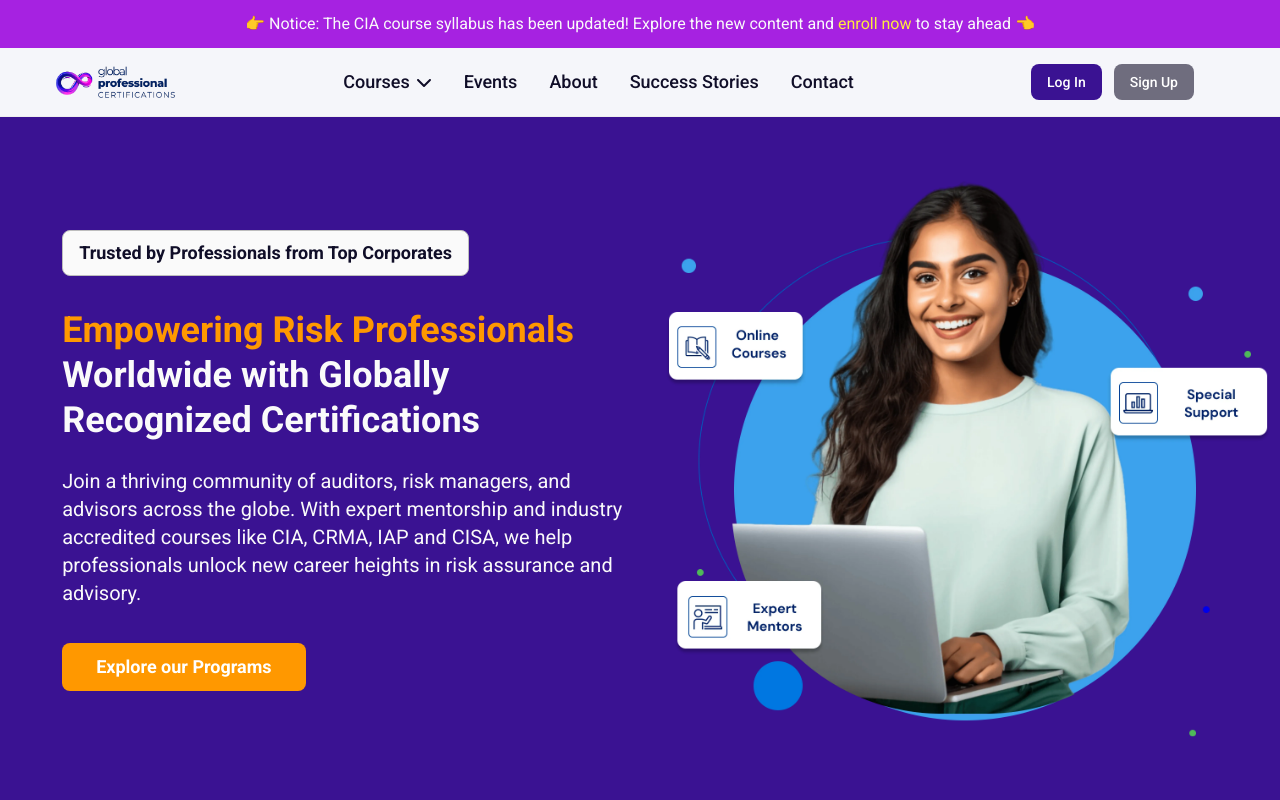
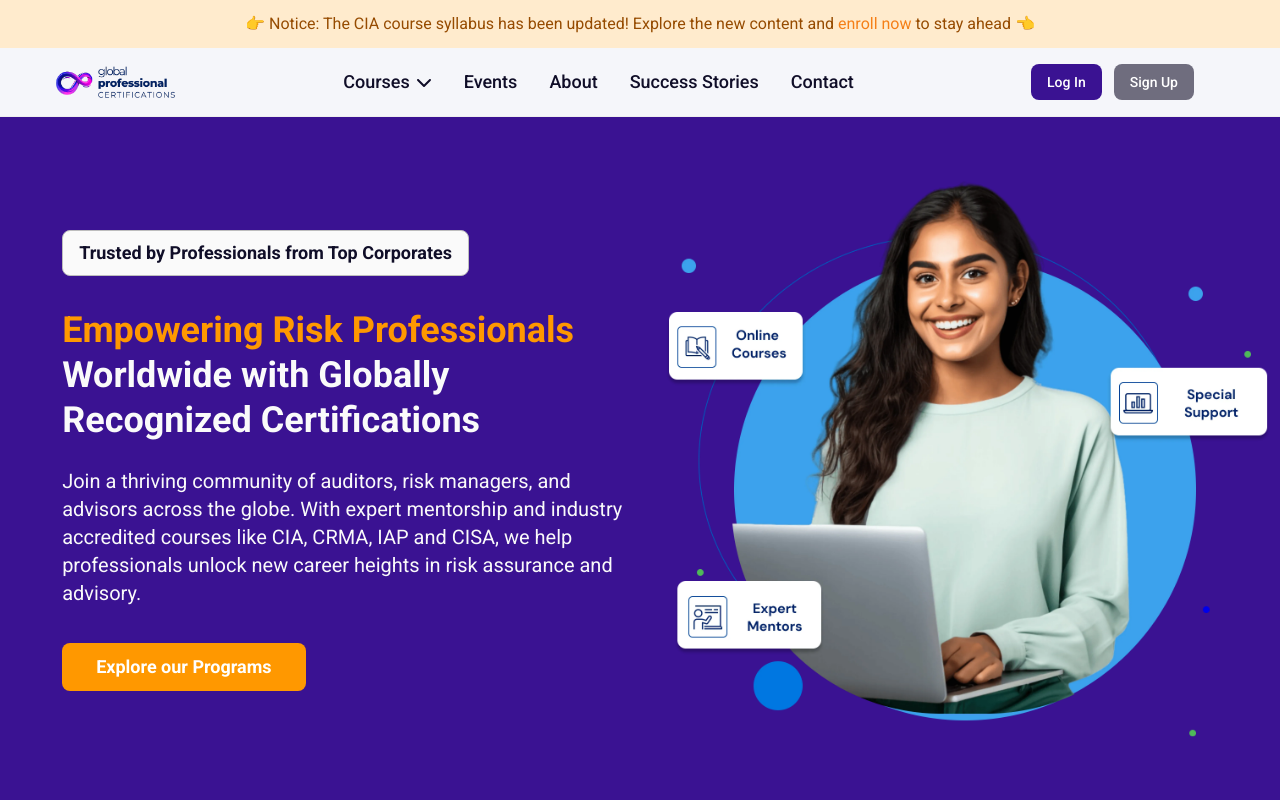
Before and after one commit to swapanmanna/gpc, a React (Vite) app: page / in a window 1280 px wide. Shown: the top 800 px of the page. Built offline with nearby package versions, Linux system fonts and the light colour scheme.

Commit message:
changed link,bgcolor and textcolor of the notification banner

```diff
--- a/src/components/Notifications/NotificationBanner.jsx
+++ b/src/components/Notifications/NotificationBanner.jsx
@@ -2,10 +2,13 @@
 import { Link } from "react-router-dom";
 
 export default function NotificationBanner () {
+
+    // bg -> #ffebcd
+    // text-color -> #964b00
     return (
-        <div className="fixed top-0 left-0 w-full bg-brand-purple text-gray-50 text-center h-12 flex items-center justify-center z-50">
+        <div className="fixed top-0 left-0 w-full bg-[#ffebcd] text-[#964b00] text-center h-12 flex items-center justify-center z-50">
             <p className="text-sm md:text-base">
-            👉 Notice: The CIA course syllabus has been updated! Explore the new content and <Link to="https://pages.razorpay.com/CIASessions" target="_blank" className="text-yellow-500 hover:underline">enroll now</Link> to stay ahead 👈
+            👉 Notice: The CIA course syllabus has been updated! Explore the new content and <Link to="https://rzp.io/rzp/uC1OGRim" target="_blank" className="text-yellow-900 hover:underline">enroll now</Link> to stay ahead 👈
             </p>
         </div>
     );
```
